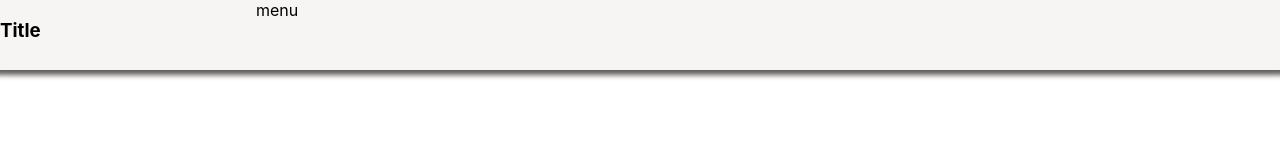
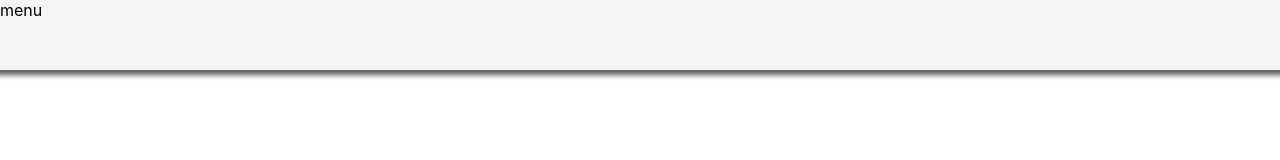
Before and after one commit to leonsuaren/docs, a React (Create React App) app: page / in a window 1280 px wide. Shown: the top 160 px of the page. Built offline with nearby package versions, Linux system fonts and the light colour scheme.

Commit message:
changed the menu layout to handle it in the navigation and also handle the openMenu variable on the parent component

```diff
--- a/src/components/Navigation/Navigation.jsx
+++ b/src/components/Navigation/Navigation.jsx
@@ -1,21 +1,20 @@
-import React from 'react';
+import React, { useState } from 'react';
 import { HamburgerMenu } from '../../components/hamburger-menu';
+import { Menu } from '../../components/menu';
 
-import { Navbar, NavbarContent, NavbarHamburger } from './styles.js';
+import { Navbar } from './styles.js';
 
 export const Navigation = () => {
+  const [openMenu, setOpenMenu] = useState(true);
+
+  const handleOnOpenMenu = () => {
+    setOpenMenu(s => !s);
+  }
+
   return (
     <Navbar>
-      <NavbarContent>
-        <h3>Title</h3>
-        <div>
-          menu
-        </div>
-      </NavbarContent>
-      <NavbarHamburger>
-        <div />
-        <HamburgerMenu />
-      </NavbarHamburger>
+      <Menu />
+      <HamburgerMenu onClick={handleOnOpenMenu} openMenu={openMenu}/>
     </Navbar>
   )
 }
--- a/src/components/Navigation/styles.js
+++ b/src/components/Navigation/styles.js
@@ -5,33 +5,24 @@ export const Navbar = styled.nav`
   height: 70px;
   background-color: rgb(247, 244, 244);
   box-shadow: 0px 0px 5px 5px rgb(96, 93, 93);
-`;
 
-export const NavbarContent = styled.div`
-  display: grid;
-  grid-template-columns: 20% 80%;
-  width: 100%;
+  @media (min-width: 992px) {
+    display: grid;
+    grid-template-columns: 10% 90%;
+  }
 
-  @media (min-width: 350px) and (max-width: 991px) {
-    display: none;
+  @media (min-width: 668px) and (max-width: 991px) {
+    display: grid;
+    grid-template-columns: 90% 10%;
+  }
+
+  @media (min-width: 451px) and (max-width: 667px) {
+    display: grid;
+    grid-template-columns: 90% 10%;
+  }
+
+  @media (min-width: 350px) and (max-width: 450px) {
+    display: grid;
+    grid-template-columns: 80% 20%;
   }
 `;
-
-export const NavbarHamburger = styled.div`
-  display: grid;
-  grid-template-columns: 20% 80%;
-  width: 100%;
-  display: none;
-
-  @media (min-width: 650px) and (max-width: 991px) {
-    display: grid;
-    grid-template-columns: 90% 10%;
-    height: 100%;
-  }
-
-  @media (min-width: 350px) and (max-width: 649px) {
-    display: grid;
-    grid-template-columns: 80% 20%;
-    height: 100%;
-  }
-`;
--- a/src/components/hamburger-menu/HamburgerMenu.jsx
+++ b/src/components/hamburger-menu/HamburgerMenu.jsx
@@ -1,16 +1,11 @@
-import React, { useState } from 'react';
+import React from 'react';
 import { LineOne, LineTwo, LineThree, HamburgerWrapper, HamburgerButton } from './styles.js';
 
-export const HamburgerMenu = () => {
-  const [openMenu, setOpenMenu] = useState(true);
-
-  const handleOnOpenMenu = () => {
-    setOpenMenu(s => !s);
-  }
+export const HamburgerMenu = ({ openMenu, onClick }) => {
 
   return (
     <HamburgerWrapper>
-      <HamburgerButton onClick={handleOnOpenMenu}>
+      <HamburgerButton onClick={onClick}>
         <LineOne openMenu={openMenu}/>
         <LineTwo openMenu={openMenu}/>
         <LineThree openMenu={openMenu}/>
--- a/src/components/hamburger-menu/styles.js
+++ b/src/components/hamburger-menu/styles.js
@@ -1,4 +1,4 @@
-import styled, { css, keyframes } from 'styled-components';
+import styled, { css } from 'styled-components';
 
 export const HamburgerWrapper = styled.div`
   width: 100%;
@@ -7,6 +7,24 @@ export const HamburgerWrapper = styled.div`
   flex-direction: column;
   align-items: center;
   justify-content: center;
+
+  @media (min-width: 992px) {
+    display: none;
+    }
+
+  @media (min-width: 650px) and (max-width: 991px) {
+    display: flex;
+    flex-direction: column;
+    align-items: center;
+    justify-content: center;
+   }
+
+   @media (min-width: 350px) and (max-width: 649px) {
+    display: flex;
+    flex-direction: column;
+    align-items: center;
+    justify-content: center;
+   }
 `;
 
 export const HamburgerButton = styled.button`
@@ -14,15 +32,8 @@ export const HamburgerButton = styled.button`
   cursor: pointer;
   background-color: transparent;
   position: relative;
-`;
-
-const rotateLineOne = keyframes`
-  0% {
-    transform: rotate(0deg);
-  }
-  100% {
-    transform: rotate(90deg);
-  }
+  padding: 0;
+  margin: 0;
 `;
 
 const hamburgerAnimationOne = ({ openMenu }) => {
@@ -32,7 +43,7 @@ const hamburgerAnimationOne = ({ openMenu }) => {
       `
   } else {
     return css`
-    transform: rotate(45deg) translate(6px, 5px);
+      transform: rotate(45deg) translate(6px, 5px);
       `
   }
 };
@@ -73,8 +84,6 @@ export const LineOne = styled.div`
   ${hamburgerAnimationOne}
 `;
 
-
-
 export const LineTwo = styled.div`
   width: 40px;
   height: 4px;
--- /dev/null
+++ b/src/components/menu/Menu.jsx
@@ -0,0 +1,11 @@
+import React from 'react';
+
+import { MenuContainer, MenuWrapper } from './styled';
+
+export const Menu = () => {
+  return(
+    <MenuContainer>
+      <MenuWrapper>menu</MenuWrapper>
+    </MenuContainer>
+  )
+}
--- /dev/null
+++ b/src/components/menu/index.js
@@ -0,0 +1 @@
+export { Menu } from './Menu.jsx';
--- /dev/null
+++ b/src/components/menu/styled.js
@@ -0,0 +1,29 @@
+import styled from 'styled-components';
+
+export const MenuContainer = styled.div`
+  width: 100%;
+  height: 100%;
+  display: flex;
+`;
+
+export const MenuWrapper = styled.div`
+  width: 100%;
+  height: 100%;
+  display: grid;
+  grid-template-columns: 20% 80%;
+
+  @media (min-width: 992px) {
+    width: 100%;
+    height: 100%;
+    display: grid;
+    grid-template-columns: 20% 80%;
+    }
+
+  @media (min-width: 650px) and (max-width: 991px) {
+    display: none;
+   }
+
+   @media (min-width: 350px) and (max-width: 649px) {
+    display: none;
+   }
+`;
```
